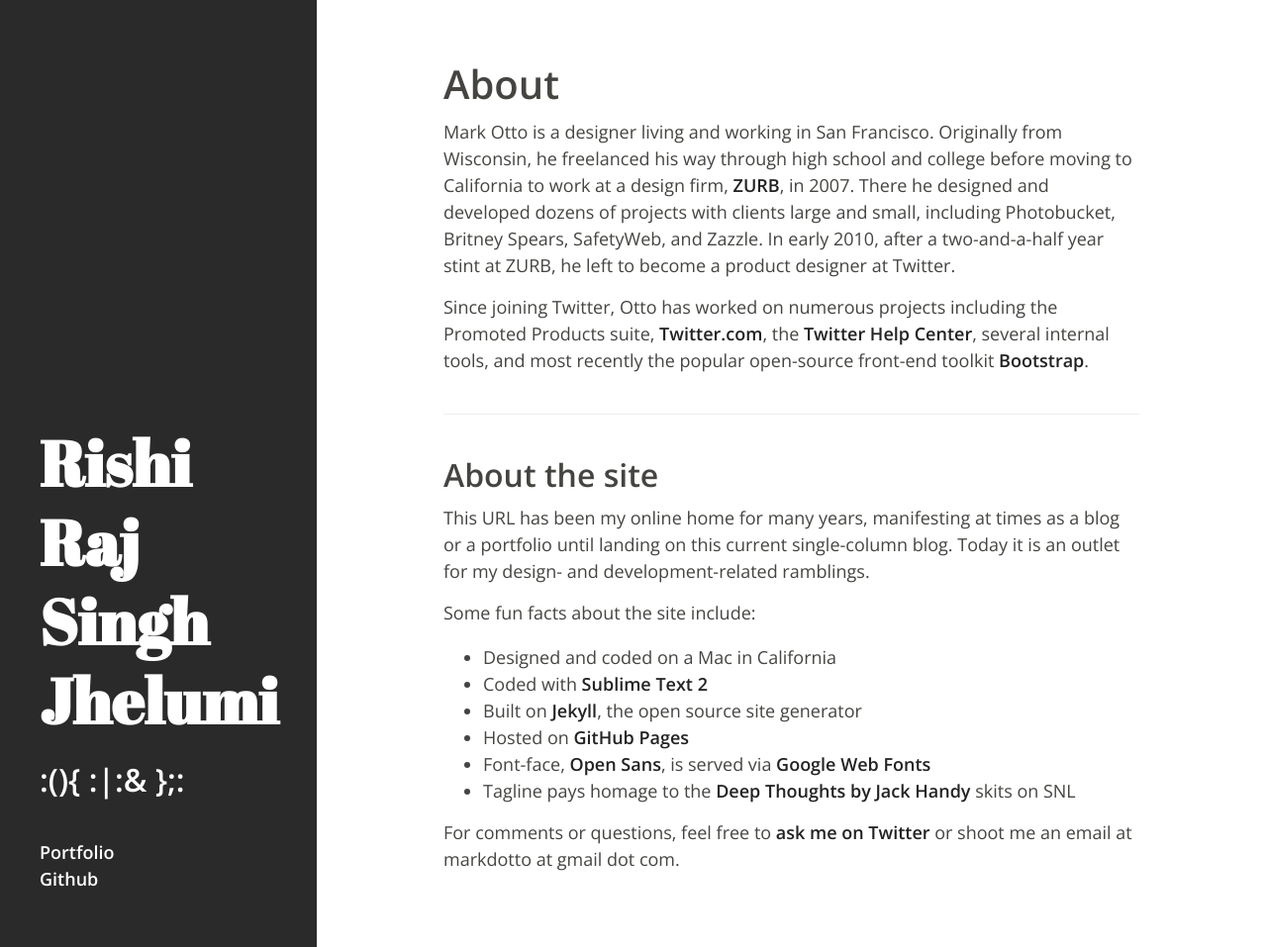
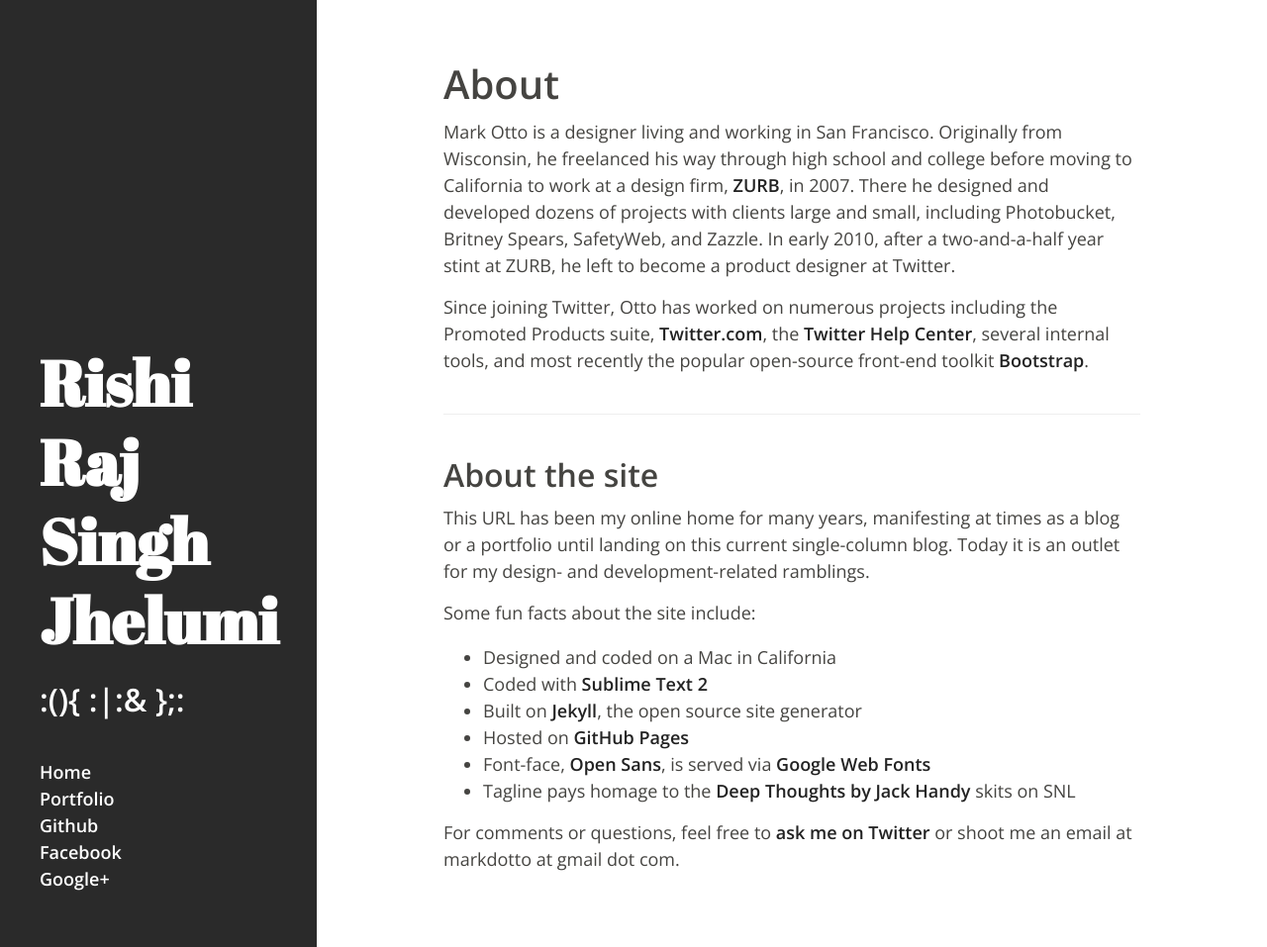
Before and after one commit to rishirajsinghjhelumi/rishirajsinghjhelumi.github.io, a Jekyll site: the page built from about.html, in a window 1280 px wide and 957 px high. Shown: the whole window at 99% size. Built offline with Jekyll 4.4.1, drawn with Linux system fonts in a browser that asks for light colours; Markdown is read by kramdown in place of the engine named in the settings.

Commit message:
add links

```diff
--- a/_includes/head.html
+++ b/_includes/head.html
@@ -15,7 +15,7 @@
 
   <!-- Icons -->
   <link rel="apple-touch-icon-precomposed" sizes="144x144" href="/public/touch-icon-144-precomposed.png">
-  <link rel="shortcut icon" href="/public/favicon.png">
+  <link rel="shortcut icon" href="/public/favicon.png?v=2">
 
   <!-- RSS -->
   <link rel="alternate" type="application/rss+xml" title="RSS" href="/atom.xml">
--- a/_layouts/default.html
+++ b/_layouts/default.html
@@ -14,10 +14,19 @@
         <div class="colophon">
           <ul class="colophon-links">
             <li>
+              <a href="/">Home</a>
+            </li>
+            <li>
               <a href="https://web.iiit.ac.in/~rishirajsingh.jhelumi">Portfolio</a>
             </li>
             <li>
               <a href="https://github.com/rishirajsinghjhelumi">Github</a>
+            </li>
+            <li>
+              <a href="https://www.facebook.com/RockerRishiRaj">Facebook</a>
+            </li>
+            <li>
+              <a href="https://plus.google.com/u/0/+RishiRajSinghJhelumi">Google+</a>
             </li>
           </ul>
         </div>
```
